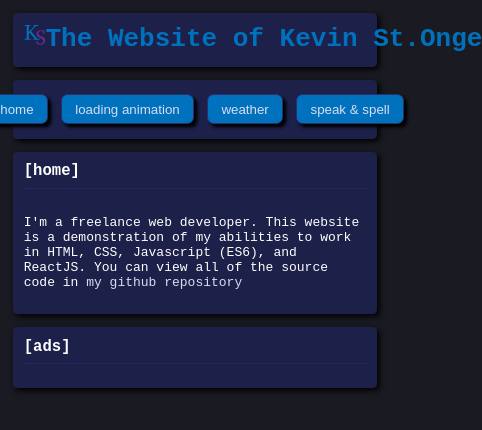
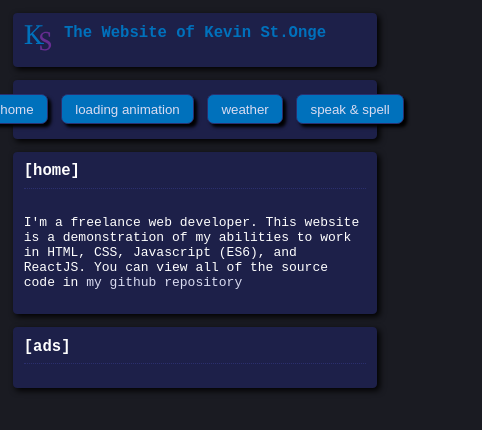
Before and after one commit to kevinstonge/homepage, a React (Create React App) app: page / in a window 390 px wide. Shown: the top 430 px of the page, 482 px wide, since content can reach past the window. Built offline with nearby package versions, Linux system fonts and the light colour scheme.

Commit message:
css improvements

```diff
--- a/src/App.css
+++ b/src/App.css
@@ -61,6 +61,7 @@ h1 { color: var(--c1-6); }
 
 /* change to max-width */
 @media only screen and (max-width: 600px) {
+	#header-middle { font-size: 2vw; }
 	#nav-container { display: flex; flex-direction: row; width: unset; justify-content: center; padding: 0.5em; }
 	#nav-container h2 { display: none; }
 	#nav-container nav { display: flex; flex-direction: row; }
```
